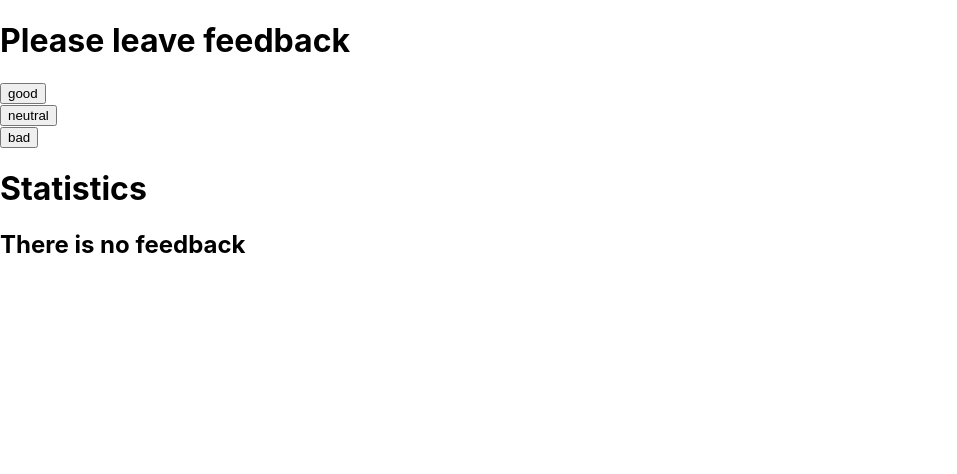
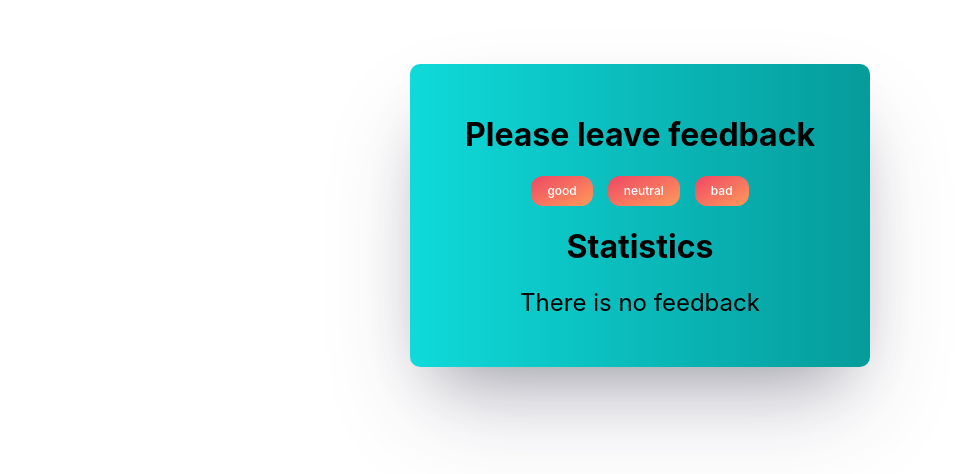
Before and after one commit to Volodya1989/goit-react-hw-02-feedback, a React (Create React App) app: page / in a window 1280 px wide. Shown: the top 474 px of the page, without its empty margins (0-957 px from the left). Built offline with nearby package versions, Linux system fonts and the light colour scheme.

Commit message:
styled css added

```diff
--- a/package.json
+++ b/package.json
@@ -4,6 +4,8 @@
   "version": "0.1.0",
   "private": true,
   "dependencies": {
+    "@emotion/react": "^11.11.0",
+    "@emotion/styled": "^11.11.0",
     "@testing-library/jest-dom": "^5.16.5",
     "@testing-library/react": "^13.4.0",
     "@testing-library/user-event": "^13.5.0",
--- a/src/App.css
+++ /dev/null
@@ -1,38 +0,0 @@
-.App {
-  text-align: center;
-}
-
-.App-logo {
-  height: 40vmin;
-  pointer-events: none;
-}
-
-@media (prefers-reduced-motion: no-preference) {
-  .App-logo {
-    animation: App-logo-spin infinite 20s linear;
-  }
-}
-
-.App-header {
-  background-color: #282c34;
-  min-height: 100vh;
-  display: flex;
-  flex-direction: column;
-  align-items: center;
-  justify-content: center;
-  font-size: calc(10px + 2vmin);
-  color: white;
-}
-
-.App-link {
-  color: #61dafb;
-}
-
-@keyframes App-logo-spin {
-  from {
-    transform: rotate(0deg);
-  }
-  to {
-    transform: rotate(360deg);
-  }
-}
--- a/src/App.js
+++ b/src/App.js
@@ -4,6 +4,7 @@ import Statistics from "./components/Statistics";
 import FeedbackOptions from "./components/FeedbackOptions";
 import Section from "./components/Section";
 import Notification from "./components/Notification";
+import { Container } from "App.styled";
 
 class App extends Component {
   state = {
@@ -33,7 +34,7 @@ class App extends Component {
     const totalNumberOfFeedbacks = this.countTotalFeedback();
     const totalPercentageOfFeedbacks = this.countPositiveFeedbackPercentage();
     return (
-      <div>
+      <Container>
         <Section title="Please leave feedback">
           <FeedbackOptions
             options={this.options}
@@ -48,13 +49,13 @@ class App extends Component {
               neutral={neutral}
               bad={bad}
               total={totalNumberOfFeedbacks}
-              positivePercentage={totalPercentageOfFeedbacks}
+              positiveFeedback={totalPercentageOfFeedbacks}
             />
           ) : (
             <Notification message="There is no feedback" />
           )}
         </Section>
-      </div>
+      </Container>
     );
   }
 }
--- /dev/null
+++ b/src/App.styled.js
@@ -0,0 +1,21 @@
+import styled from "@emotion/styled";
+
+export const Container = styled.div`
+  display: block;
+  text-align: center;
+  width: 400px;
+  margin-top: 5%;
+  margin-left: auto;
+  margin-right: auto;
+  padding: 30px;
+  border-radius: 10px;
+  background: linear-gradient(to right, rgb(15, 218, 218), rgb(6, 155, 155));
+  // background: linear-gradient(to right, #51e2f5, #9df9ef);
+  box-shadow: rgba(50, 50, 93, 0.25) 0px 50px 100px -20px,
+    rgba(0, 0, 0, 0.3) 0px 30px 60px -30px;
+  transition: transform 0.4s;
+  &:hover {
+    transition: transform 0.4s;
+    transform: scale(1.05);
+  }
+`;
--- a/src/components/FeedbackOptions/FeedbackOptions.js
+++ b/src/components/FeedbackOptions/FeedbackOptions.js
@@ -1,20 +1,21 @@
 import PropTypes from "prop-types";
 import shortid from "shortid";
+import { Button, InlineButtons } from "./FeedbackOptions.styled";
 
 const FeedbackOptions = ({ options, onLeaveFeedback }) => {
   return (
-    <>
+    <InlineButtons>
       {options.map((el) => {
         const short_id = shortid.generate();
         return (
           <div key={short_id}>
-            <button type="button" name={el} onClick={onLeaveFeedback}>
+            <Button type="button" name={el} onClick={onLeaveFeedback}>
               {el}
-            </button>
+            </Button>
           </div>
         );
       })}{" "}
-    </>
+    </InlineButtons>
   );
 };
 export default FeedbackOptions;
--- /dev/null
+++ b/src/components/FeedbackOptions/FeedbackOptions.styled.js
@@ -0,0 +1,34 @@
+import styled from "@emotion/styled";
+
+export const Button = styled.button`
+  background: linear-gradient(to bottom right, #EF4765, #FF9A5A);
+  border: 0;
+  border-radius: 12px;
+  color: #FFFFFF;
+  cursor: pointer;
+  display: inline-block;
+  font-family: -apple-system,system-ui,"Segoe UI",Roboto,Helvetica,Arial,sans-serif;
+  font-size: 12px;
+  font-weight: 500;
+  line-height: 2.5;
+  outline: transparent;
+  padding: 0 1rem;
+  text-align: center;
+  text-decoration: none;
+  transition: box-shadow .2s ease-in-out;
+  user-select: none;
+  -webkit-user-select: none;
+  touch-action: manipulation;
+  white-space: nowrap;
+  &:not([disabled]):focus {
+  box-shadow: 0 0 .15rem rgba(0, 0, 0, 0.5), -.125rem -.125rem 1rem rgba(239, 71, 101, 0.5), .125rem .125rem 1rem rgba(255, 154, 90, 0.5);
+}
+&:not([disabled]):hover {
+  box-shadow: 0 0 .15rem rgba(0, 0, 0, 0.5), -.125rem -.125rem 1rem rgba(239, 71, 101, 0.5), .125rem .125rem 1rem rgba(255, 154, 90, 0.5);
+}
+}`;
+export const InlineButtons = styled.div`
+  display: flex;
+  justify-content:center;
+  gap: 15px;
+`;
--- a/src/components/Notification/Notification.js
+++ b/src/components/Notification/Notification.js
@@ -1,9 +1,10 @@
 import PropTypes from "prop-types";
+import { Title } from "./Notification.styled";
 
 const Notification = ({ message }) => {
   return (
     <>
-      <h2>{message}</h2>
+      <Title>{message}</Title>
     </>
   );
 };
--- /dev/null
+++ b/src/components/Notification/Notification.styled.js
@@ -0,0 +1,5 @@
+import styled from "@emotion/styled";
+
+export const Title = styled.h2`
+  font-weight: 400;
+`;
```
Also changed, not shown: src/components/Statistics/Statistics.js (+8 -6 lines), src/components/Statistics/Statistics.styled.js (added, +14 -0 lines), 1 other file (tests, documents, lock files or other folders).
